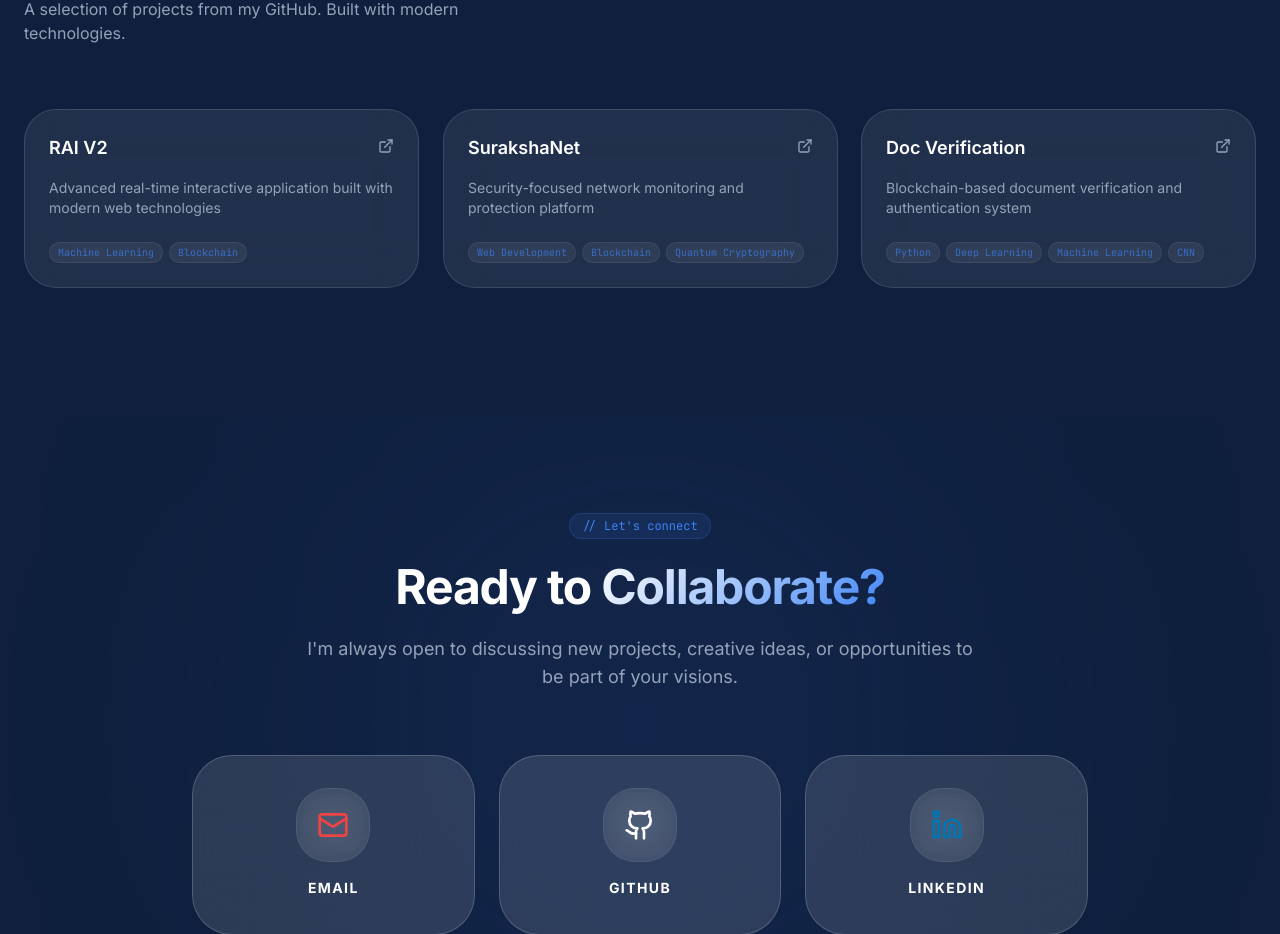
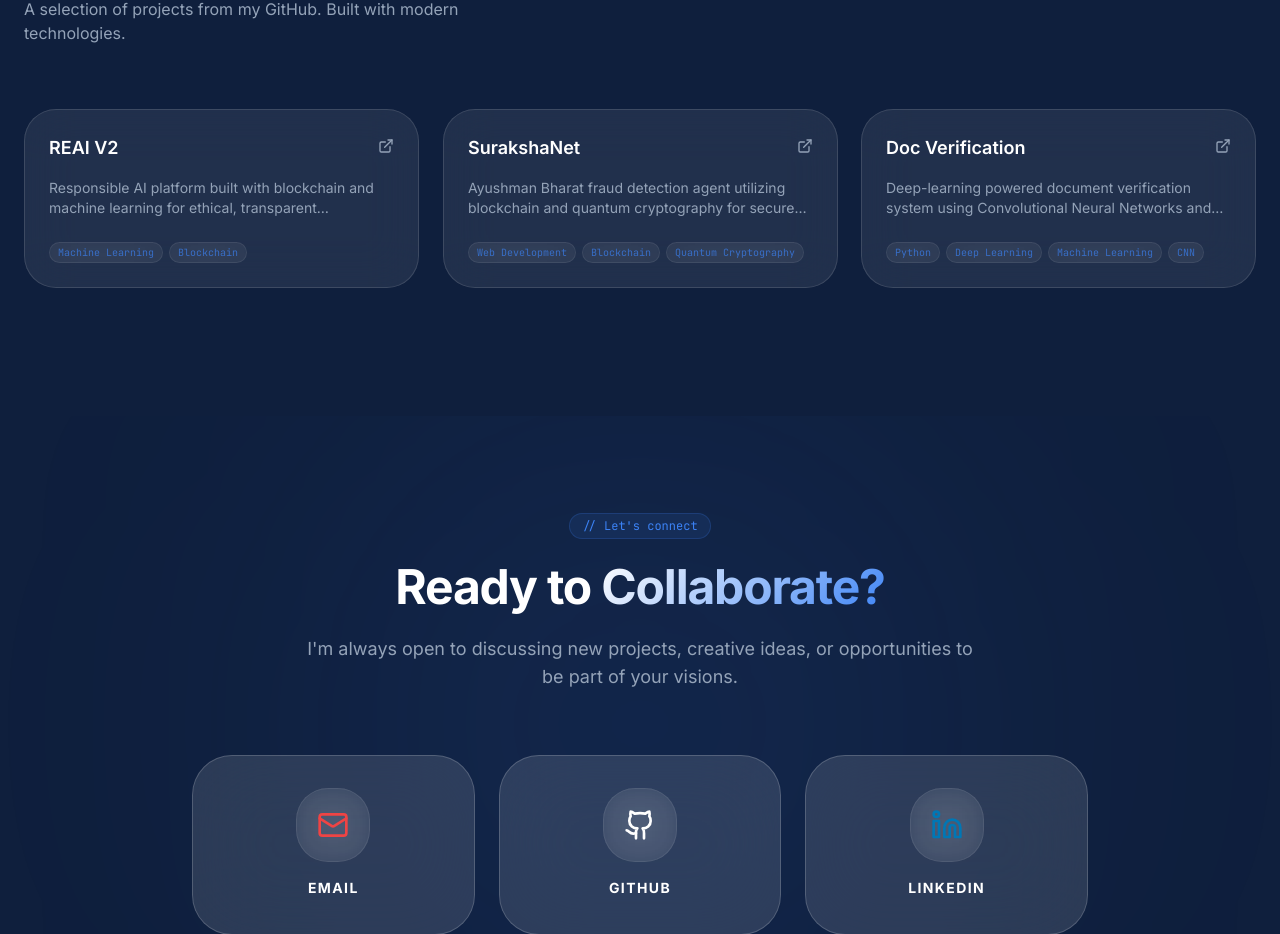
Before and after one commit to v3nom-95/venkat, a React (Vite) app: page / in a window 1280 px wide. Shown: the part 2337-3271 px from the top of the page. Built offline with nearby package versions, Linux system fonts and the light colour scheme; the HTML template or start-up script is replaced by a standard one.

Commit message:
project description update

```diff
--- a/src/data/portfolio.ts
+++ b/src/data/portfolio.ts
@@ -46,25 +46,25 @@ export const skills = [
 
 export const projects = [
   {
-    name: "RAI V2",
-    description: "Advanced real-time interactive application built with modern web technologies",
+    name: "REAI V2",
+    description: "Responsible AI platform built with blockchain and machine learning for ethical, transparent decentralized intelligence.",
     tech: ["Machine Learning", "Blockchain"],
     forks: 0,
-    url: "https://github.com/v3nom-95",
+    url: "https://github.com/v3nom-95/reaiv2",
   },
   {
     name: "SurakshaNet",
-    description: "Security-focused network monitoring and protection platform",
+    description: "Ayushman Bharat fraud detection agent utilizing blockchain and quantum cryptography for secure healthcare claim surveillance.",
     tech: ["Web Development", "Blockchain", "Quantum Cryptography"],
     forks: 0,
-    url: "https://github.com/v3nom-95",
+    url: "https://github.com/v3nom-95/SurakshaNet",
   },
   {
     name: "Doc Verification",
-    description: "Blockchain-based document verification and authentication system",
+    description: "Deep-learning powered document verification system using Convolutional Neural Networks and YOLO v8 for high-fidelity authentication.",
     tech: ["Python", "Deep Learning", "Machine Learning", "CNN"],
     forks: 0,
-    url: "https://github.com/v3nom-95",
+    url: "https://github.com/v3nom-95/doc-verification",
   },
 ];
 
```
